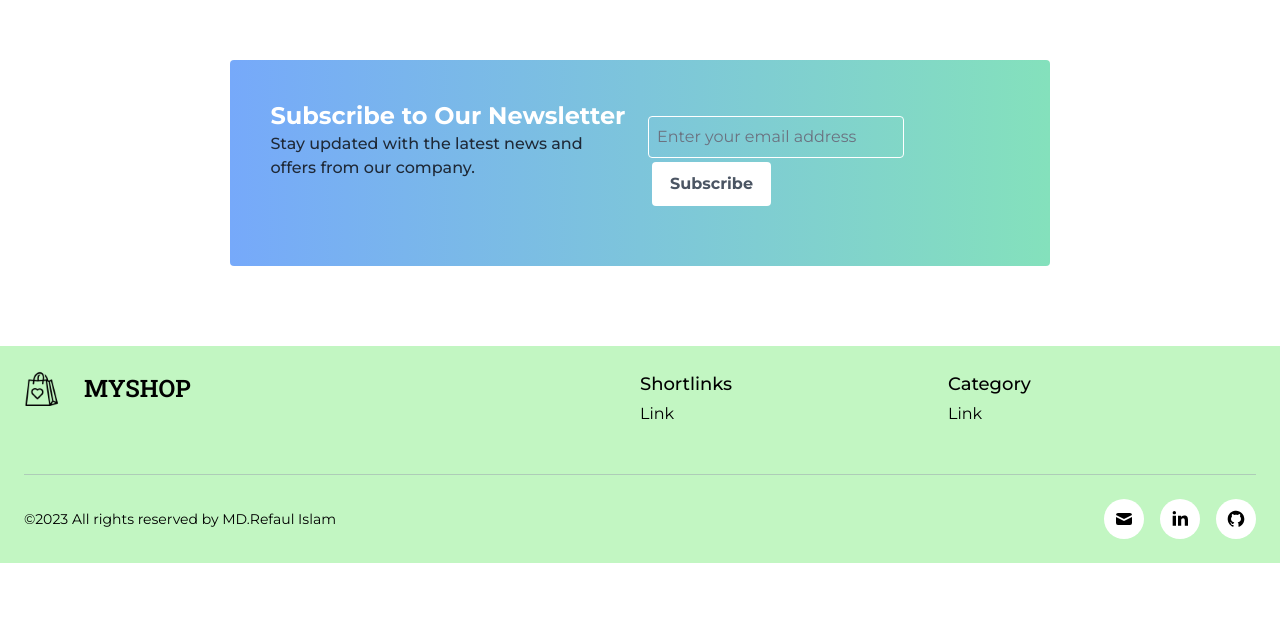
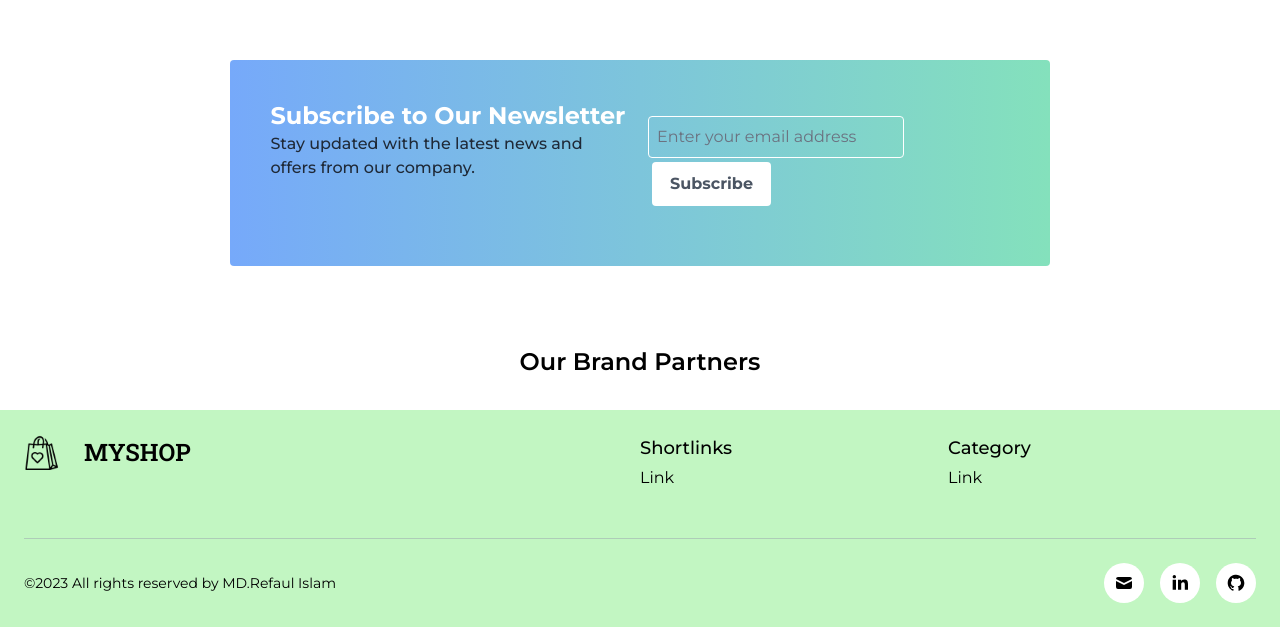
Before and after one commit to DevRefaul/ecommerce_website, a React (Create React App) app: page / in a window 1280 px wide. Shown: the part 5252-5879 px from the top of the page. Before the commit the page ends 5815 px from the top, so only its background shows below. Built offline with nearby package versions, Linux system fonts and the light colour scheme; no server answers.

Commit message:
added the brand partner section on home page

```diff
--- a/src/Pages/Home/Home.jsx
+++ b/src/Pages/Home/Home.jsx
@@ -1,5 +1,6 @@
 import React from "react";
 import Banner from "./Banner";
+import BrandsPartner from "./BrandsPartner";
 import CategorySection from "./CategorySection";
 import ElectronicsSection from "./ElectronicsSection";
 import FashionSection from "./FashionSection";
@@ -19,6 +20,7 @@ const Home = () => {
       <FurnitureSection />
       <PlantSection />
       <NewsLetterSection />
+      <BrandsPartner />
     </div>
   );
 };
```
